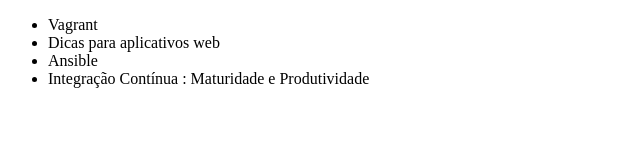
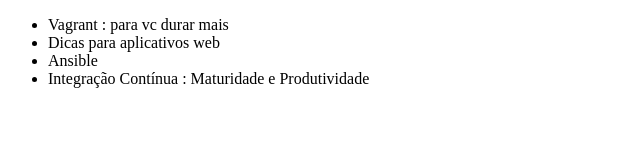
Before and after one commit to matheusmacielleao/alura-git, a plain HTML site: page index.html in a window 1280 px wide. Shown: the whole page, without its empty margins (0-640 px from the left). Drawn offline with Linux system fonts and the light colour scheme.

Commit message:
curso verge

```diff
--- a/index.html
+++ b/index.html
@@ -6,7 +6,7 @@
 </head>
 <body>
     <ul>
-        <li>Vagrant</li>
+        <li>Vagrant : para vc durar mais</li>
         <li>Dicas para aplicativos web</li>
         <li>Ansible</li>
         <li>Integração Contínua : Maturidade e Produtividade</li>
```
